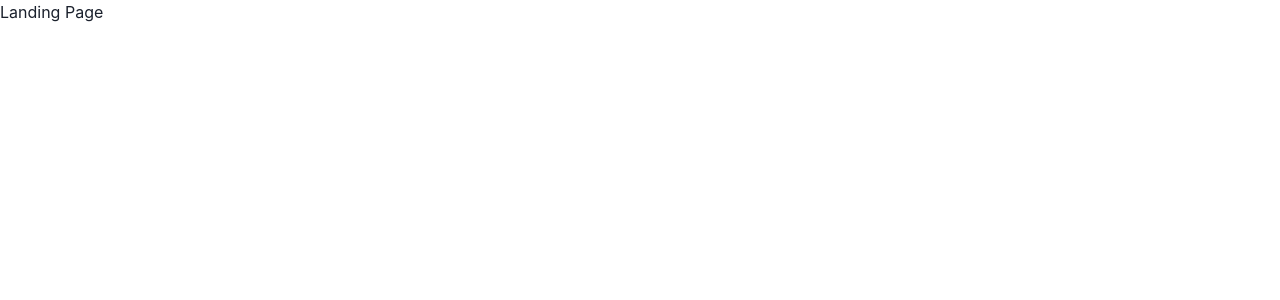
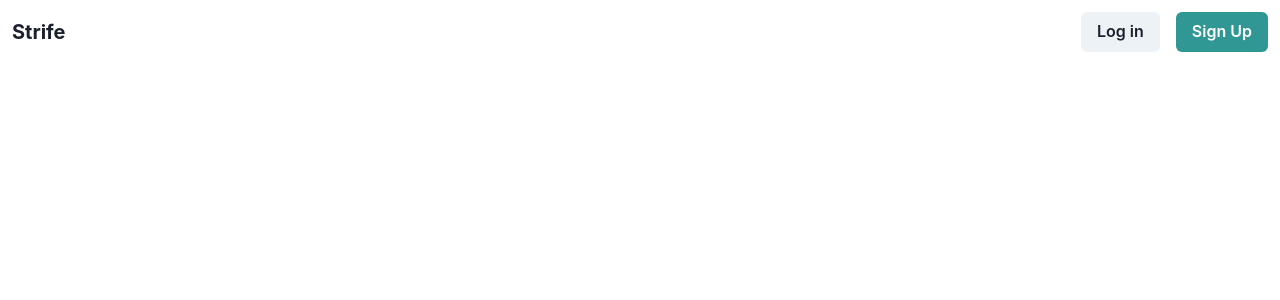
Before and after one commit to qin-guan/Strife, a React (Create React App) app in the folder Strife.Web/ClientApp/: page / in a window 1280 px wide. Shown: the top 300 px of the page. Built offline with nearby package versions, Linux system fonts and the light colour scheme.

Commit message:
[Strife.Web] Added landing page - Added LandingNavBar

```diff
--- a/Strife.Web/ClientApp/package.json
+++ b/Strife.Web/ClientApp/package.json
@@ -13,6 +13,7 @@
     "@types/node": "^12.19.16",
     "@types/react": "^17.0.1",
     "@types/react-dom": "^17.0.0",
+    "axios": "^0.21.1",
     "framer-motion": "^3.3.0",
     "react": "^17.0.1",
     "react-dom": "^17.0.1",
--- a/Strife.Web/ClientApp/src/App.tsx
+++ b/Strife.Web/ClientApp/src/App.tsx
@@ -5,14 +5,21 @@ import {
     Link
 } from "react-router-dom";
 
+import { Flex } from "@chakra-ui/react"
+
 import { Landing } from "./pages"
+
+import { LandingNavBar } from "./components/NavBars"
 
 function App() {
     return (
         <Switch>
-            <Route path="/">
-                <Landing />
-            </Route>
+            <Flex direction={"column"}>
+                <Route path="/">
+                    <LandingNavBar />
+                    <Landing />
+                </Route>
+            </Flex>
         </Switch>
     );
 }
--- /dev/null
+++ b/Strife.Web/ClientApp/src/components/NavBars/LandingNavBar.tsx
@@ -0,0 +1,21 @@
+import * as React from "react"
+import { Box, Text, Flex, Spacer, Button, Heading } from "@chakra-ui/react"
+
+function LandingNavBar() {
+    return (
+        <Flex p={"3"} align="center">
+            <Box>
+                <Heading size={"md"}>Strife</Heading>
+            </Box>
+            <Spacer />
+            <Box>
+                <Button mr={4}>Log in</Button>
+                <Button colorScheme={"teal"}>
+                    Sign Up
+                </Button>
+            </Box>
+        </Flex>
+    )
+}
+
+export default React.memo(LandingNavBar)
--- /dev/null
+++ b/Strife.Web/ClientApp/src/components/NavBars/index.ts
@@ -0,0 +1,5 @@
+import LandingNavBar from "./LandingNavBar"
+
+export {
+    LandingNavBar
+}
--- a/Strife.Web/ClientApp/src/pages/Landing.tsx
+++ b/Strife.Web/ClientApp/src/pages/Landing.tsx
@@ -3,7 +3,6 @@ import * as React from "react"
 export default function Landing() {
     return (
         <div>
-            Landing Page
         </div>
     )
 }
--- a/Strife.Web/ClientApp/src/theme/index.ts
+++ b/Strife.Web/ClientApp/src/theme/index.ts
@@ -1,7 +1,7 @@
 import { extendTheme } from "@chakra-ui/react"
 
 const config = {
-    initialColorMode: "light",
+    initialColorMode: "dark",
     useSystemColorMode: true,
 }
 
```
Also changed, not shown: 2 other files (tests, documents, lock files or other folders).
